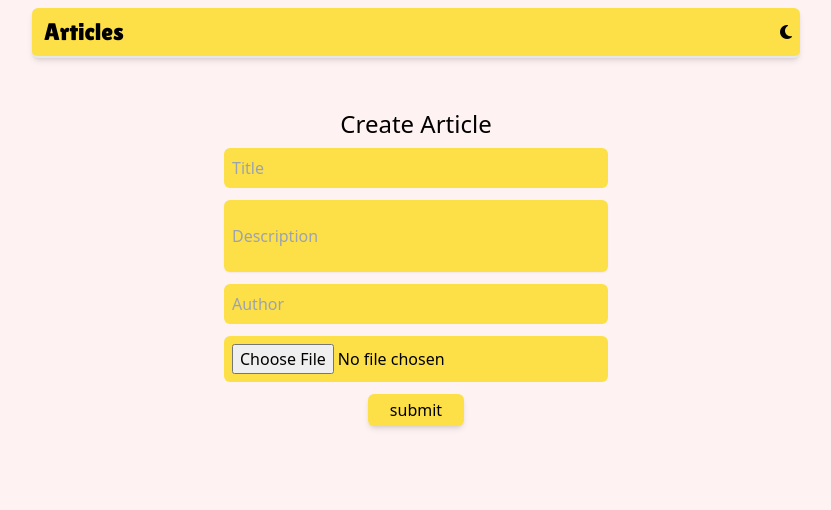
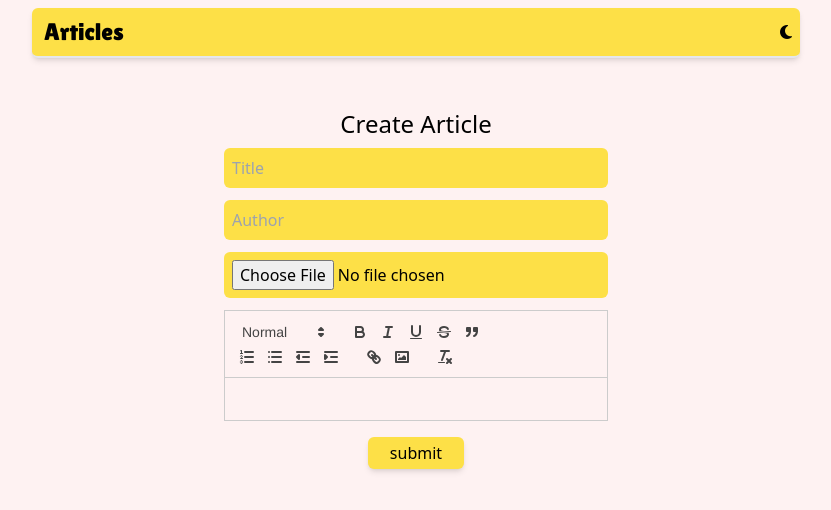
Before and after one commit to minrazzz/ArticlePost_frontend, a React (Vite) app: page /create-article in a window 1280 px wide. Shown: the top 510 px of the page, without its empty margins (224-1055 px from the left). Built offline with nearby package versions, Linux system fonts and the light colour scheme; no server answers; a web font is replaced by a local one.

Commit message:
react-quill for description

```diff
--- a/package.json
+++ b/package.json
@@ -15,6 +15,7 @@
     "js-cookie": "^3.0.5",
     "react": "^18.2.0",
     "react-dom": "^18.2.0",
+    "react-quill": "^2.0.0",
     "react-router-dom": "^6.10.0",
     "yup": "^1.1.1"
   },
--- a/src/App.jsx
+++ b/src/App.jsx
@@ -9,6 +9,7 @@ import Signup from "./components/Signup";
 
 import { UserContextProvider } from "./contexts/UserContext";
 import CreateArticle from "./page/CreateArticle";
+import ArticleView from "./page/ArticleView";
 
 function App() {
   return (
@@ -22,7 +23,7 @@ function App() {
                 <Route path="/signup" element={<Signup />} />
                 <Route path="/login" element={<Login1 />} />
                 <Route path="/create-article" element={<CreateArticle />} />
-
+                <Route path="/article/:id" element={<ArticleView />} />
                 <Route path="/home" element={<Home />} />
               </Route>
             </Routes>
--- a/src/components/Article.jsx
+++ b/src/components/Article.jsx
@@ -3,7 +3,7 @@ import { Link } from "react-router-dom";
 
 const BASE_URL = "http://localhost:8000/";
 
-function Articles({ title, description, author, image, createdAt }) {
+function Articles({ id, title, description, author, image, createdAt }) {
   return (
     <div className="post-wrapper grid grid-cols-2  min-h-full ">
       <div className="left-box image pr-2 py-2">
@@ -13,22 +13,27 @@ function Articles({ title, description, author, image, createdAt }) {
           alt="article"
         />
       </div>
-      <div className="right-box pl-2 py-2">
-        <div className="tittle">
-          <h1 className="font-bold text-xl">{title}</h1>
+      <div className="right-box pl-2 py-2 ">
+        <div className="tittle grid grid place-items-center bg-yellow-300 rounded-md dark:bg-slate-500">
+          <h1 className="font-bold text-xl uppercase dark:text-white px-auto">
+            {title}
+          </h1>
         </div>
 
         <div className="date py-1">
           posted:<span className="italic text-slate-500 pl-2">{createdAt}</span>
         </div>
         <div className="info">
-          <p className="dark:text-[#ffffff]">{description}</p>
+          <p className="dark:text-[#ffffff] text-clip">{description}</p>
         </div>
         <div className="author flex justify-between pt-1">
           <p className="text-[#2988b9] font-semibold">
             Author:<span>{author}</span>
           </p>
-          <Link to="#" className="text-[#e67e22] font-semibold underline">
+          <Link
+            to={`/article/${id}`}
+            className="text-[#e67e22] font-semibold underline"
+          >
             see more
           </Link>
         </div>
--- /dev/null
+++ b/src/page/ArticleView.jsx
@@ -0,0 +1,48 @@
+import axios from "axios";
+import React from "react";
+import { useEffect, useState } from "react";
+import { useParams } from "react-router-dom";
+const API = "http://localhost:8000/";
+
+const ArticleView = () => {
+  const [article, setArticle] = useState(null);
+  const param = useParams();
+
+  useEffect(() => {
+    const getSingleArticle = async () => {
+      const response = await axios({
+        method: "get",
+        url: API + "article/" + param.id,
+        withCredentials: "true",
+      });
+      const data = response.data;
+      console.log(response);
+      setArticle(data.data);
+      console.log(data);
+    };
+    getSingleArticle();
+  }, []);
+  if (!article) return null;
+
+  return (
+    <div className="mx-auto ">
+      <div className="title my-5 dark:bg-slate-700 dark:rounded-lg ">
+        <h1 className="text-center text-3xl font-bold dark:text-white uppercase ">
+          {article ? article.title : ""}
+        </h1>
+      </div>
+      <div className="image mb-4 mx-auto object-cover">
+        <img
+          src={API + article.image}
+          alt="post"
+          className=" mx-auto max-h-[450px]"
+        />
+      </div>
+      <div className="description text-lg dark:text-white ">
+        <p>{article.description}</p>
+      </div>
+    </div>
+  );
+};
+
+export default ArticleView;
--- a/src/page/CreateArticle.jsx
+++ b/src/page/CreateArticle.jsx
@@ -2,8 +2,39 @@ import axios from "axios";
 import Cookies from "js-cookie";
 import React, { useState } from "react";
 import { useNavigate } from "react-router-dom";
+import ReactQuill from "react-quill";
+import "react-quill/dist/quill.snow.css";
 
 const API = "http://localhost:8000/article/add";
+
+const modules = {
+  toolbar: [
+    [{ header: [1, 2, false] }],
+    ["bold", "italic", "underline", "strike", "blockquote"],
+    [
+      { list: "ordered" },
+      { list: "bullet" },
+      { indent: "-1" },
+      { indent: "+1" },
+    ],
+    ["link", "image"],
+    ["clean"],
+  ],
+};
+
+const formats = [
+  "header",
+  "bold",
+  "italic",
+  "underline",
+  "strike",
+  "blockquote",
+  "list",
+  "bullet",
+  "indent",
+  "link",
+  "image",
+];
 
 const CreateArticle = () => {
   const [input, setInput] = useState({
@@ -65,7 +96,7 @@ const CreateArticle = () => {
           type="text"
           name="title"
           placeholder="Title"
-          className=" block w-[100%] outline-none py-2 px-2 rounded-md mb-3 bg-yellow-300"
+          className=" block w-[100%] outline-none py-2 px-2 rounded-md mb-3 bg-yellow-300 dark:bg-slate-200"
           value={input.title}
           onChange={(e) =>
             setInput((prev) => ({
@@ -78,24 +109,9 @@ const CreateArticle = () => {
         />
         <input
           type="text"
-          name="description"
-          placeholder="Description"
-          className="block w-full outline-none py-6 px-2 rounded-md mb-3 shadow-sm bg-yellow-300"
-          value={input.description}
-          onChange={(e) =>
-            setInput((prev) => ({
-              title: prev.title,
-              description: e.target.value,
-              author: prev.author,
-              image: prev.image,
-            }))
-          }
-        />
-        <input
-          type="text"
           name="author"
           placeholder="Author"
-          className=" block w-[100%] outline-none py-2 px-2 rounded-md mb-3 bg-yellow-300"
+          className=" block w-[100%] outline-none py-2 px-2 rounded-md mb-3 bg-yellow-300 dark:bg-slate-200"
           value={input.author}
           onChange={(e) =>
             setInput((prev) => ({
@@ -110,13 +126,28 @@ const CreateArticle = () => {
           type="file"
           name="image"
           placeholder="Image"
-          className="block w-full outline-none py-2 px-2 rounded-md mb-3 bg-yellow-300"
+          className="block w-full outline-none py-2 px-2 rounded-md mb-3 bg-yellow-300 dark:bg-slate-200"
           onChange={(e) =>
             setInput((prev) => ({
               title: prev.title,
               description: prev.description,
               author: prev.author,
               image: e.target.files[0],
+            }))
+          }
+        />
+
+        <ReactQuill
+          theme="snow"
+          modules={modules}
+          formats={formats}
+          value={input.description}
+          onChange={(value) =>
+            setInput((prev) => ({
+              title: prev.title,
+              description: value,
+              author: prev.author,
+              image: prev.image,
             }))
           }
         />
@@ -128,7 +159,7 @@ const CreateArticle = () => {
         </div>
         <div className="grid place-items-center  ">
           <button
-            className="py-1 bg-yellow-300 w-1/4 rounded-md shadow-md hover:bg-yellow-400 dark:bg-[#ced6e0]"
+            className="py-1 bg-yellow-300 w-1/4 rounded-md shadow-md hover:bg-yellow-400 dark:bg-[#ced6e0] mt-4"
             type="submit"
           >
             submit
--- a/src/page/Home.jsx
+++ b/src/page/Home.jsx
@@ -9,6 +9,7 @@ const API = "http://localhost:8000/article";
 
 const Home = () => {
   const [articles, setArticles] = useState([]);
+  // console.log(articles);
   useEffect(() => {
     const getArticle = async () => {
       const response = await axios({
```
Also changed, not shown: 1 other file (tests, documents, lock files or other folders).
